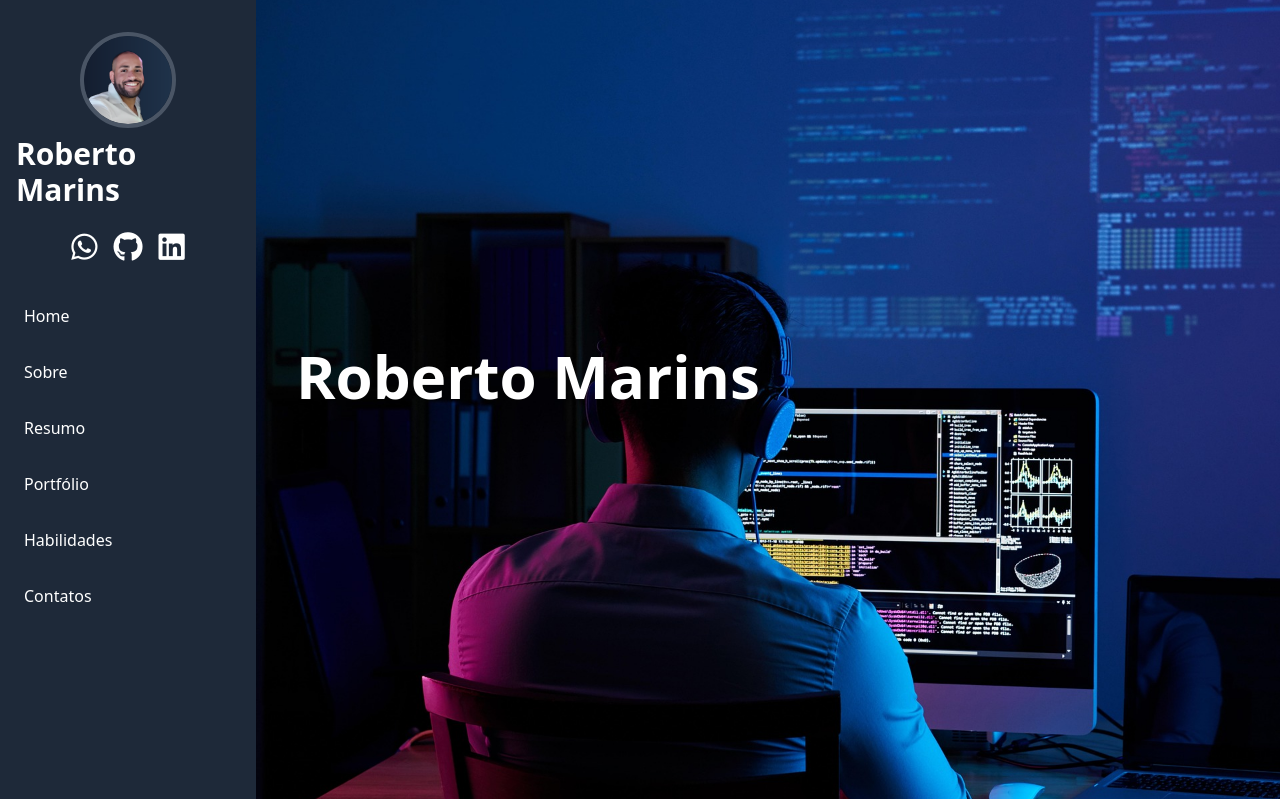
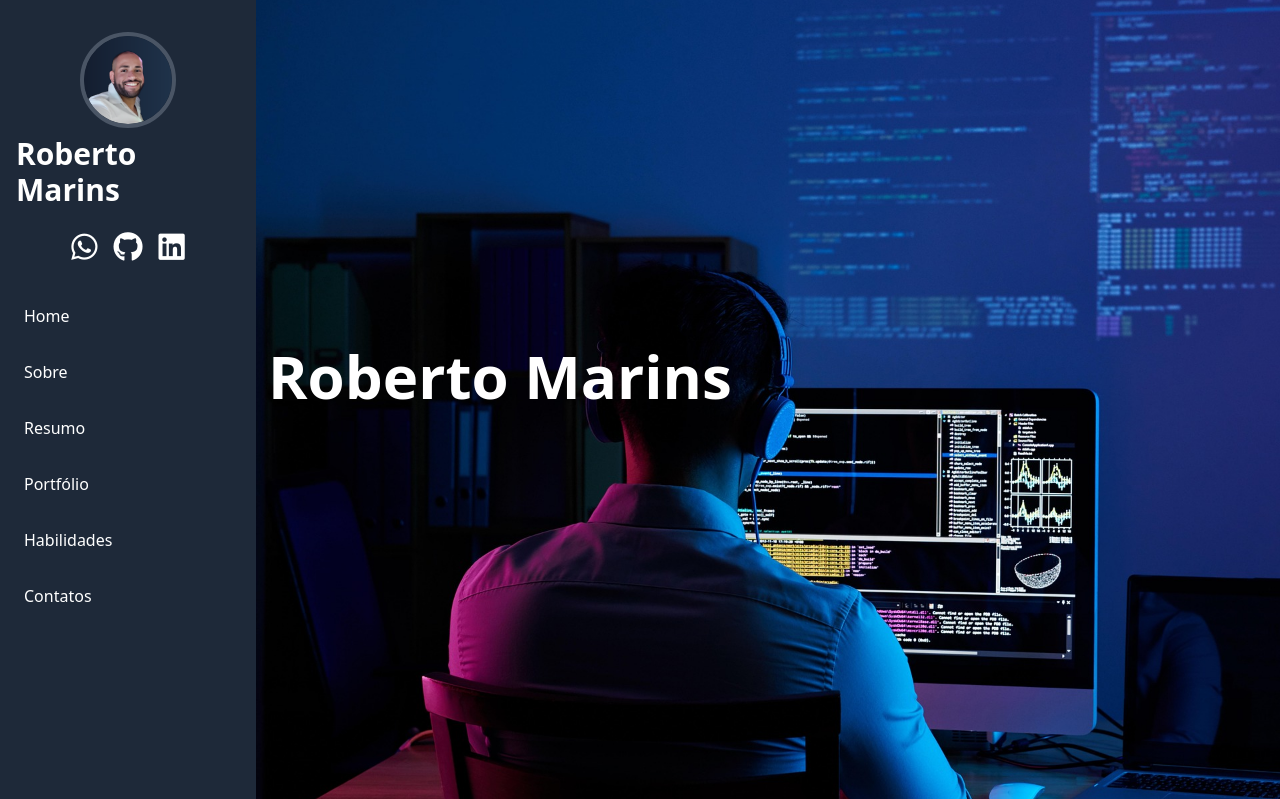
Before and after one commit to robertofmarins/meusite, a Flask app: page / in a window 1280 px wide. Shown: the top 799 px of the page. Run offline with Flask 2, Linux system fonts and the light colour scheme; some libraries are stand-ins or nearby versions.

Commit message:
Atualização

```diff
--- a/static/assets/styles/output.css
+++ b/static/assets/styles/output.css
@@ -10,6 +10,7 @@
     --color-red-50: oklch(97.1% 0.013 17.38);
     --color-red-500: oklch(63.7% 0.237 25.331);
     --color-amber-200: oklch(92.4% 0.12 95.746);
+    --color-amber-300: oklch(87.9% 0.169 91.605);
     --color-amber-400: oklch(82.8% 0.189 84.429);
     --color-amber-500: oklch(76.9% 0.188 70.08);
     --color-green-400: oklch(79.2% 0.209 151.711);
@@ -272,6 +273,12 @@
   .ml-1 {
     margin-left: calc(var(--spacing) * 1);
   }
+  .ml-3 {
+    margin-left: calc(var(--spacing) * 3);
+  }
+  .ml-5 {
+    margin-left: calc(var(--spacing) * 5);
+  }
   .ml-10 {
     margin-left: calc(var(--spacing) * 10);
   }
@@ -478,6 +485,9 @@
   }
   .border-white {
     border-color: var(--color-white);
+  }
+  .bg-amber-300 {
+    background-color: var(--color-amber-300);
   }
   .bg-amber-400 {
     background-color: var(--color-amber-400);
--- a/templates/index.html
+++ b/templates/index.html
@@ -48,11 +48,11 @@
 
     <!-- Home -->
     <section id="home"
-      class="w-screen h-screen flex flex-col items-start justify-center bg-cover bg-center overflow-hidden"
+      class="w-screen h-screen flex flex-col justify-center bg-cover bg-center overflow-hidden"
       style="background-image: url('../static/assets/image/home.jpg')">
       <div class="pb-50 md:pb-0">
-        <h1 class="text-4xl md:text-6xl font-bold mb-4 text-white ml-10">Roberto Marins</h1>
-        <p class="text-xl md:text-2xl typewriter-text text-white ml-10" id="typewriter"></p>
+        <h1 class="text-5xl md:text-6xl font-bold mb-4 text-white ml-3">Roberto Marins</h1>
+        <p class="text-xl md:text-2xl typewriter-text text-white ml-3" id="typewriter"></p>
       </div>
     </section>
 
```
